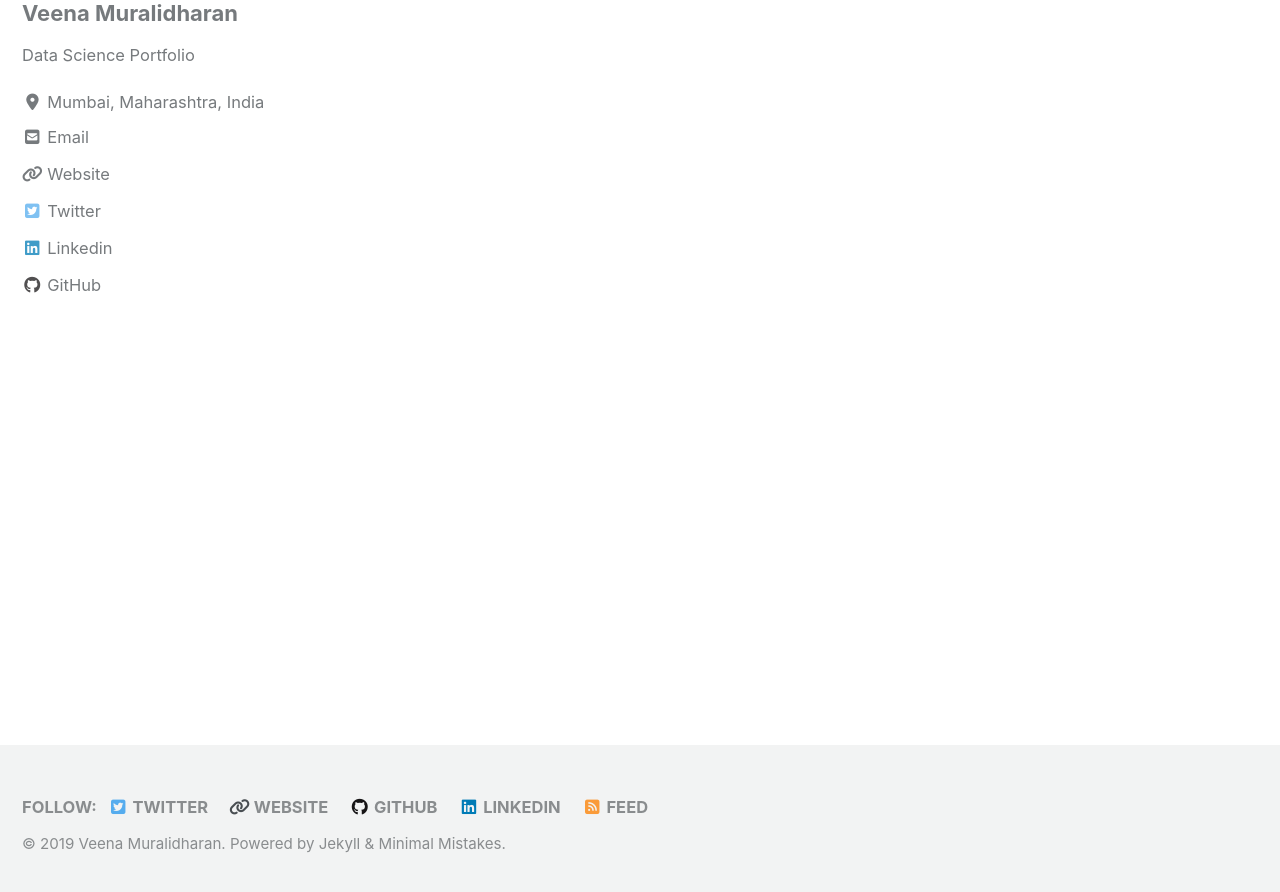
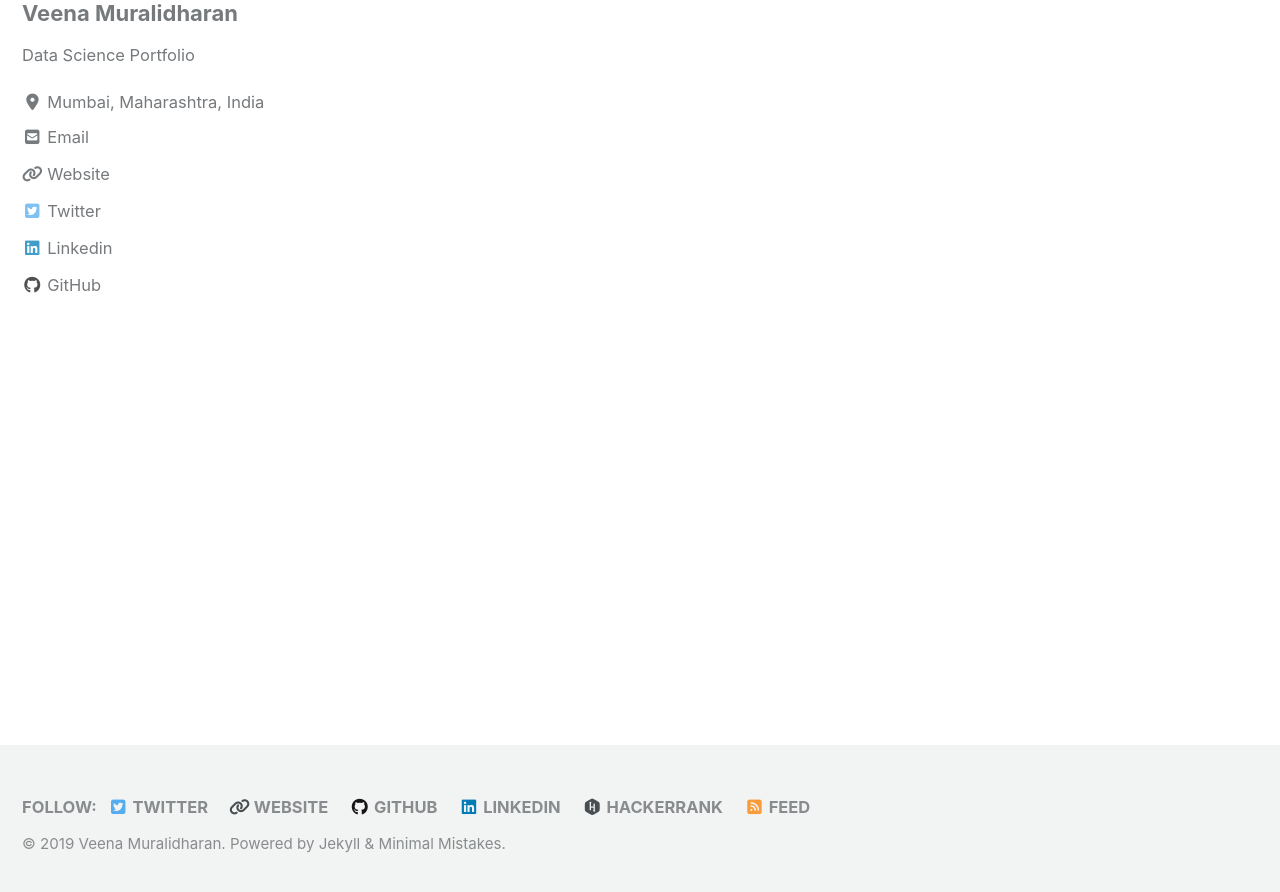
Before and after one commit to veena1486/veena1486.github.io, a Jekyll site: the page built from index.html, in a window 1280 px wide and 900 px high, scrolled down 222 px. Shown: the top 892 px of the window. Built offline with Jekyll 4.4.1, drawn with Linux system fonts in a browser that asks for light colours; cached includes are drawn as plain includes; nearby versions of some CDN libraries; the list of posts is cut into pages by our own code.

Commit message:
Update _config.yml

```diff
--- a/_config.yml
+++ b/_config.yml
@@ -131,9 +131,9 @@
     - label: "GitHub"
       icon: "fab fa-fw fa-github"
       url: "https://github.com/veena1486"
-    - label: "Instagram"
-      icon: "fab fa-fw fa-instagram"
-      # url: "https://instagram.com/"
+    - label: "Hackerrank"
+      icon: "fab fa-fw fa-hackerrank"
+      # url: "https://www.hackerrank.com/muralidharanvee1"
 
 # Site Footer
 footer:
@@ -150,9 +150,9 @@
     - label: "Linkedin"
       icon: "fab fa-fw fa-linkedin"
       url: "https://www.linkedin.com/in/veena-muralidharan-0765191b/"
-    - label: "Bitbucket"
-      icon: "fab fa-fw fa-bitbucket"
-      # url:
+    - label: "Hackerrank"
+      icon: "fab fa-fw fa-hackerrank"
+      url: "https://www.hackerrank.com/muralidharanvee1"
     - label: "Instagram"
       icon: "fab fa-fw fa-instagram"
       # url:
```
